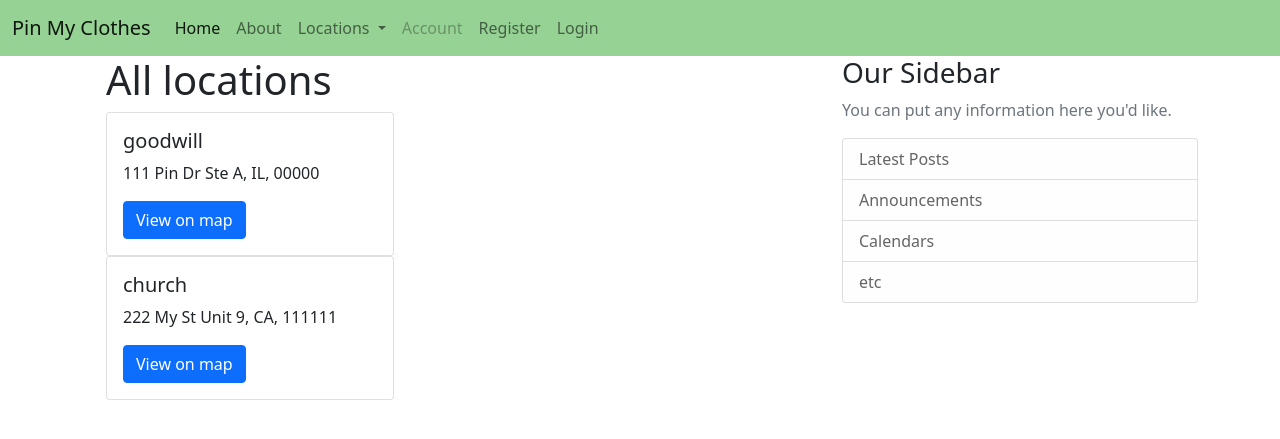
After one commit to jrachelr/recycling, a Flask app: page /locations/all in a window 1280 px wide. The commit adds this page. Shown: the top 439 px of the page. Run offline with Flask 2, Linux system fonts and the light colour scheme.

Commit message:
Add Location mockup model, data, and route

```diff
--- a/app/routes.py
+++ b/app/routes.py
@@ -2,6 +2,16 @@ from app import app
 from flask import render_template, url_for
 
 # Some fake data
+locations = [
+    {
+        'name': 'goodwill',
+        'address': '111 Pin Dr Ste A, IL, 00000'
+    },
+    {
+        'name': 'church',
+        'address': '222 My St Unit 9, CA, 111111'
+    }
+]
 
 
 @app.route("/")
@@ -37,9 +47,8 @@ def account():
     return 'account'
 
 # TODO: Location specific routes
-    return 'About'
 
 
-@app.route("/locations")
-def locations():
-    return 'locations'
+@app.route("/locations/all")
+def all_locations():
+    return render_template('locations.html', title='All Locations', locs=locations)
--- a/app/templates/layout.html
+++ b/app/templates/layout.html
@@ -45,7 +45,7 @@
                                 <li>
                                     <hr class="dropdown-divider">
                                 </li>
-                                <li><a class="dropdown-item" href="#">All</a></li>
+                                <li><a class="dropdown-item" href="{{ url_for('all_locations') }}">All</a></li>
                             </ul>
                         </li>
                         <li class="nav-item">
--- /dev/null
+++ b/app/templates/locations.html
@@ -0,0 +1,15 @@
+{% extends "layout.html" %}
+{% block content %}
+<div class="container">
+    <h1>All locations</h1>
+    {% for l in locs %}
+    <div class="card" style="width: 18rem;">
+        <div class="card-body">
+            <h5 class="card-title">{{ l.name }}</h5>
+            <p class="card-text">{{ l.address }}</p>
+            <a href="#" class="btn btn-primary">View on map</a>
+        </div>
+    </div>
+    {% endfor %}
+</div>
+{% endblock content %}
```
Also changed, not shown: app/models.py (+14 -0 lines).
